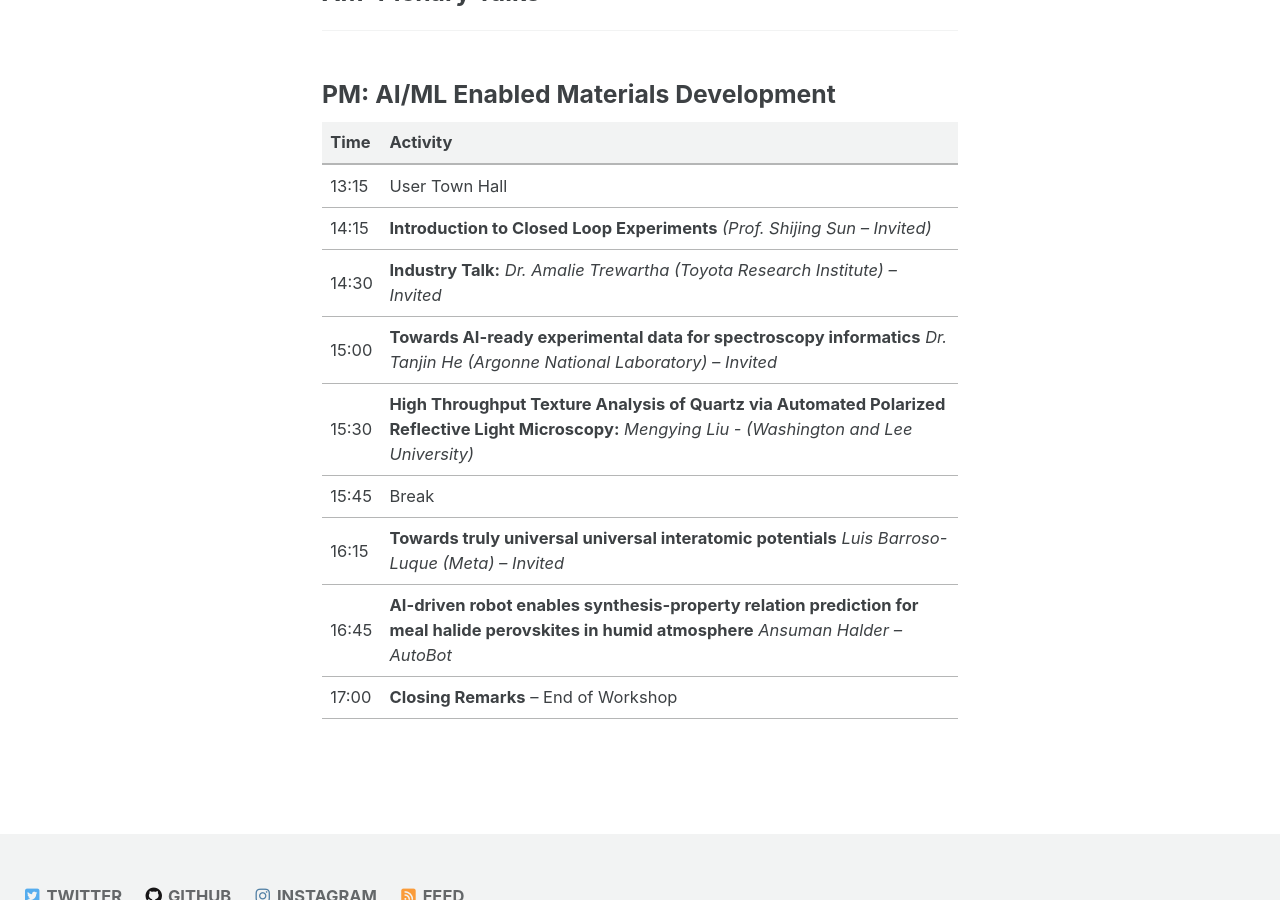
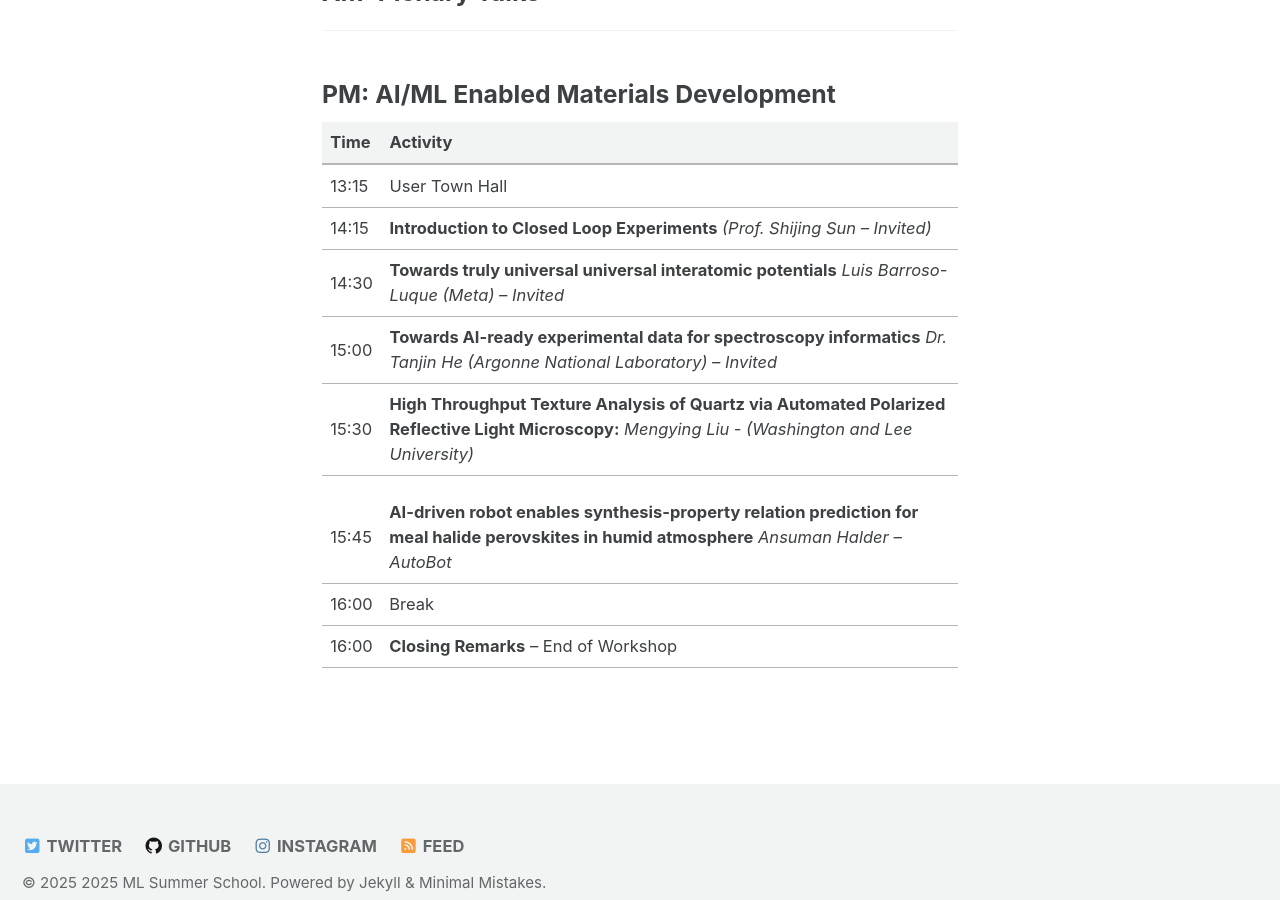
Before and after one commit to futurelab-school/2025Summer, a Jekyll site: the page built from _pages/schedule.md, in a window 1280 px wide and 900 px high, scrolled down 2761 px. Built offline with Jekyll 4.4.1, drawn with Linux system fonts in a browser that asks for light colours; cached includes are drawn as plain includes.

Commit message:
Update schedule.md

```diff
--- a/_pages/schedule.md
+++ b/_pages/schedule.md
@@ -71,10 +71,10 @@ layout: single
 |--------|----------|
 | 13:15   | User Town Hall |
 | 14:15   | **Introduction to Closed Loop Experiments** *(Prof. Shijing Sun – Invited)* |
-| 14:30   | **Industry Talk:** *Dr. Amalie Trewartha (Toyota Research Institute) – Invited* |
+| 14:30   |  **Towards truly universal universal interatomic potentials** *Luis Barroso-Luque (Meta) – Invited* |
 | 15:00   | **Towards AI-ready experimental data for spectroscopy informatics** *Dr. Tanjin He (Argonne National Laboratory) – Invited* |
 | 15:30  | **High Throughput Texture Analysis of Quartz via Automated Polarized Reflective Light Microscopy:** *Mengying Liu - (Washington and Lee University)*|
-| 15:45   | Break |
-| 16:15   | **Towards truly universal universal interatomic potentials** *Luis Barroso-Luque (Meta) – Invited* |
-| 16:45   | **AI-driven robot enables synthesis-property relation prediction for meal halide perovskites in humid atmosphere** *Ansuman Halder – AutoBot* |
-| 17:00   | **Closing Remarks** – End of Workshop |
+
+| 15:45   | **AI-driven robot enables synthesis-property relation prediction for meal halide perovskites in humid atmosphere** *Ansuman Halder – AutoBot* |
+| 16:00   | Break |
+| 16:00   | **Closing Remarks** – End of Workshop |
```
